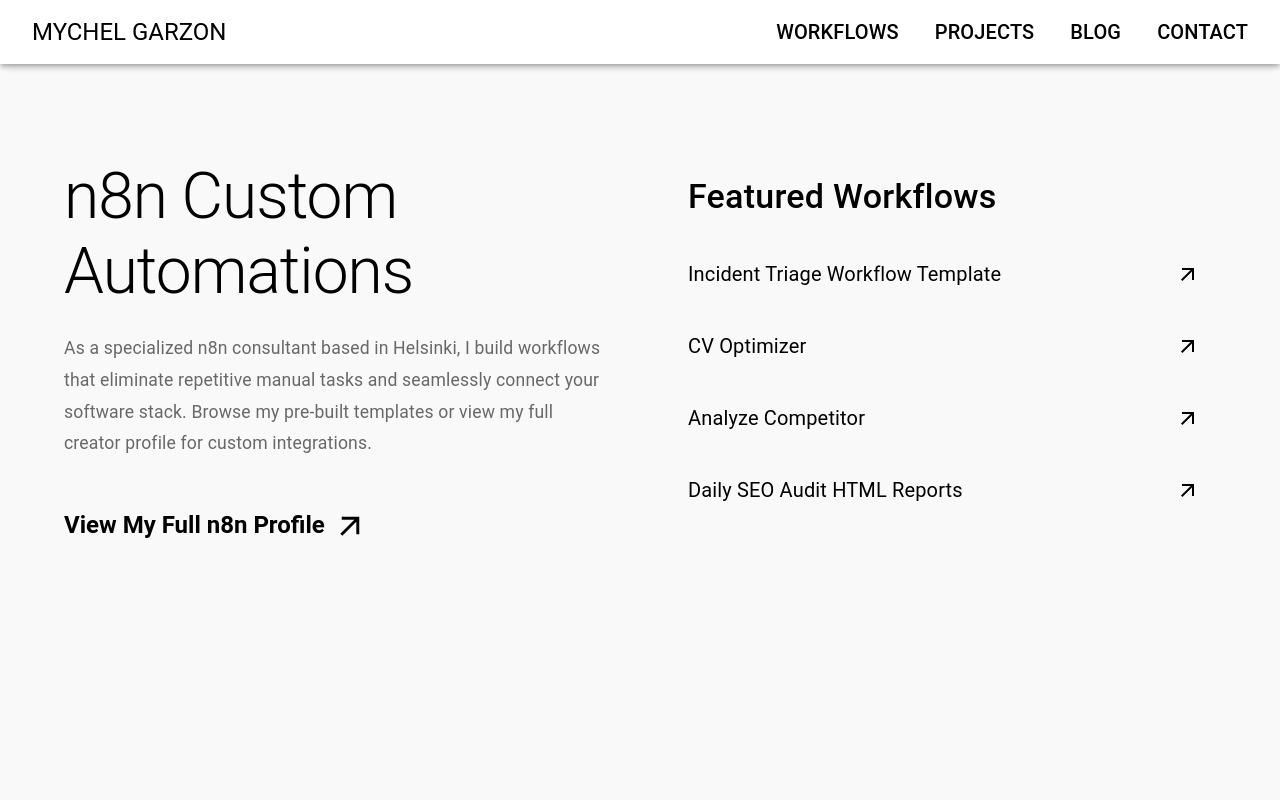
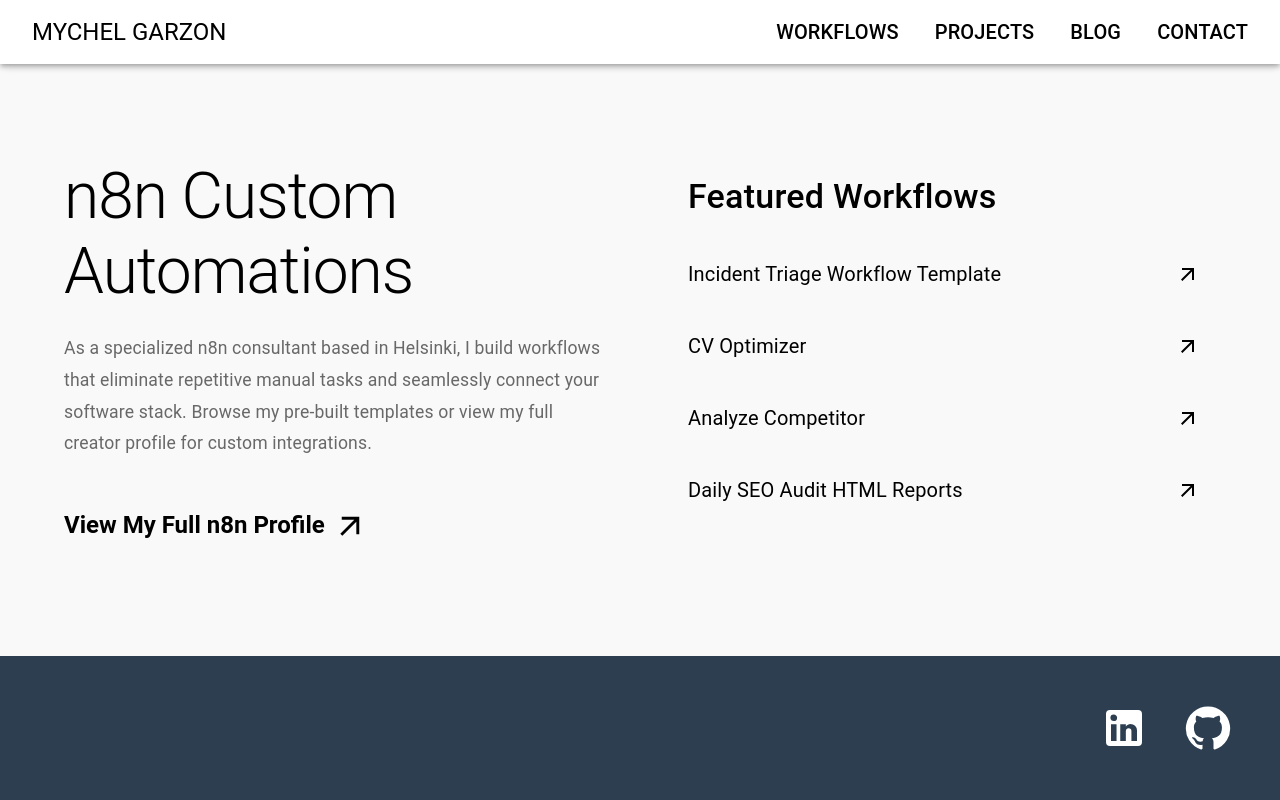
Before and after one commit to MychelGarzon/portfolio_MG, a React (Vite) app: page /automation in a window 1280 px wide. Shown: the top 800 px of the page. Built offline with nearby package versions, Linux system fonts and the light colour scheme.

Commit message:
Refactor layout structure in Root component; enhance footer positioning and adjust padding in Automation page for improved layout

```diff
--- a/src/layout/Root.jsx
+++ b/src/layout/Root.jsx
@@ -1,16 +1,32 @@
+import { Box } from "@mui/material";
 import Header from "../components/Header";
 import Footer from "../components/Footer";
 import { Outlet } from "react-router-dom";
 
 const Root = () => {
     return (
-        <>
+        <Box
+            sx={{
+                display: 'flex',
+                flexDirection: 'column',
+                minHeight: '100vh', // Makes the app take up the full screen height
+            }}
+        >
             <Header />
-            <main>
+
+            <Box
+                component="main"
+                sx={{
+                    flexGrow: 1, // This is the magic line that pushes the footer down
+                    display: 'flex',
+                    flexDirection: 'column'
+                }}
+            >
                 <Outlet />
-            </main>
+            </Box>
+
             <Footer />
-        </>
+        </Box>
     );
 }
 
--- a/src/routes/Automation.jsx
+++ b/src/routes/Automation.jsx
@@ -125,11 +125,15 @@
         <Box
             sx={{
                 paddingTop: '160px',
-                paddingBottom: '160px',
+                paddingBottom: '80px', // Adds breathing room above the footer
                 backgroundColor: '#f9f9f9',
                 color: '#686868',
                 width: '100%',
-                minHeight: '100vh',
+
+                // THE FIX: Remove minHeight: '100vh' and add these three lines:
+                flexGrow: 1,
+                display: 'flex',
+                flexDirection: 'column',
             }}
         >
             {/* Enhanced SEO & Meta Tags */}
```
